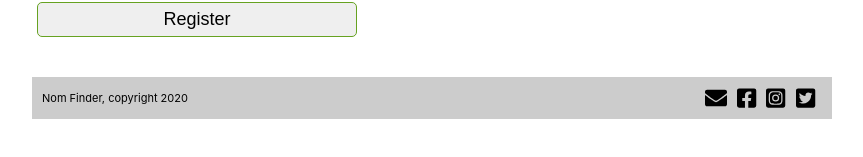
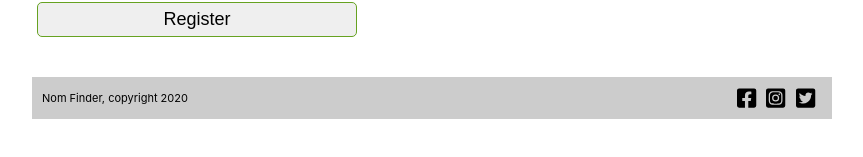
Before and after one commit to genkirawrs/my-nom-finder, a React (Create React App) app: page /register in a window 1280 px wide. Shown: the part 359-516 px from the top of the page, without its empty margins (208-1071 px from the left). Built offline with nearby package versions, Linux system fonts and the light colour scheme.

Commit message:
removing contact link from footer, it's already in the header

```diff
--- a/src/Footer/Footer.js
+++ b/src/Footer/Footer.js
@@ -13,8 +13,6 @@ export default class Footer extends Component {
         <footer>
           <div>Nom Finder, copyright 2020</div>
 	  <div className='social-media-icons'>
-		<Link title='Open Contact Page' to={'/contact'}><FontAwesomeIcon icon={faEnvelope} className='fa-2x' aria-hidden="true"/></Link>
-		{' '}
 		<a aria-label='facebook' title='Open facebook profile page' href='https://facebook.com'><FontAwesomeIcon icon={faFacebookSquare} className='fa-2x' aria-hidden="true"/></a>
                 {' '}
                 <a aria-label='instagram' title='Open instagram profile page' href='https://instagram.com'><FontAwesomeIcon icon={faInstagramSquare} className='fa-2x' aria-hidden="true"/></a>
```
